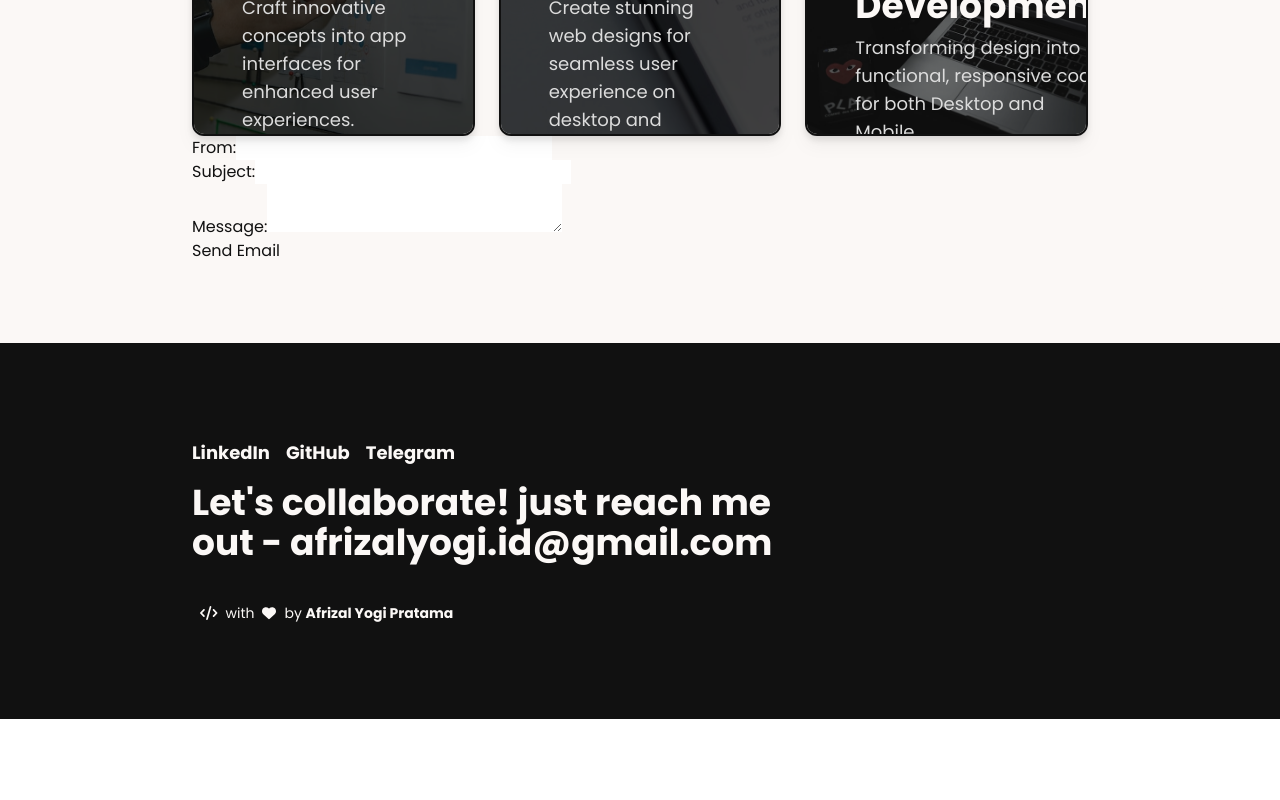
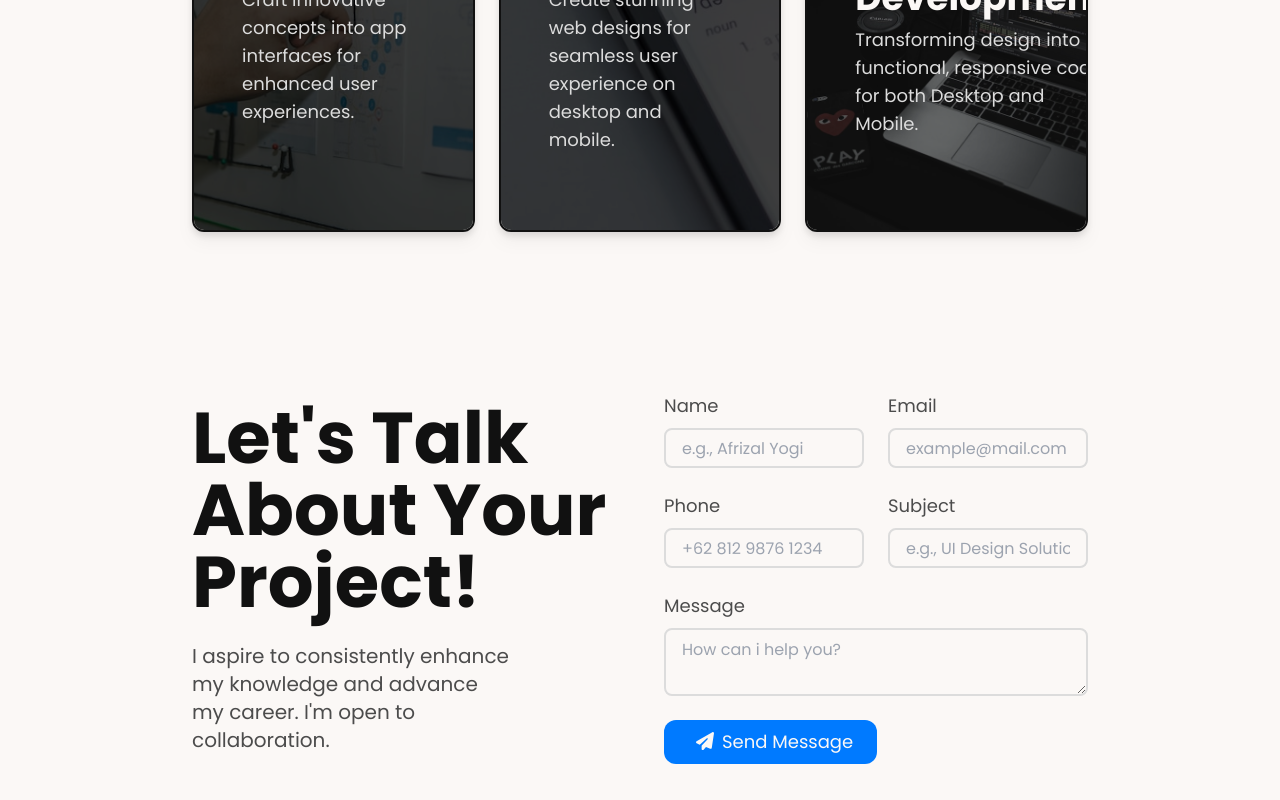
Before and after one commit to afrizalyogi/afrizalyogi.github.io, a Next.js app: page /service in a window 1280 px wide. Shown: the part 440-1240 px from the top of the page. Before the commit the page ends 1159 px from the top, so only its background shows below. Built offline with nearby package versions, Linux system fonts and the light colour scheme.

Commit message:
Add Service Page

```diff
--- a/src/app/about/page.tsx
+++ b/src/app/about/page.tsx
@@ -90,7 +90,7 @@ export default function About() {
 				</div>
 			</section>
 			<section id="what-i-did" className="py-20">
-				<div className="section-title mb-6">
+				<div className="section-title mb-12 lg:mb-16">
 					<p
 						className="text-5xl absolute left-0 right-0 text-center -mt-6 opacity-10
           	sm:text-7xl sm:-mt-12
@@ -116,8 +116,9 @@ export default function About() {
 					<div className="grid xl:grid-cols-3 gap-6">
 						<div
 							id="service-1"
-							className="service-content drop-shadow-lg rounded-xl border-2 mt-16 lg:mt-12">
+							className="service-content h-64 xl:h-96 2xl:h-72 drop-shadow-lg rounded-xl border-2">
 							<Link href={"/service"}>
+								{" "}
 								<div className="service-img"></div>
 								<div className="service-text p-12">
 									<h2 className="font-bold text-white-primary mb-2 text-2xl sm:text-4xl">
@@ -132,8 +133,9 @@ export default function About() {
 						</div>
 						<div
 							id="service-2"
-							className="service-content drop-shadow-lg rounded-xl border-2 mt-16 lg:mt-12">
+							className="service-content h-64 xl:h-96 2xl:h-72 drop-shadow-lg rounded-xl border-2">
 							<Link href={"/service"}>
+								{" "}
 								<div className="service-img"></div>
 								<div className="service-text p-12">
 									<h2 className="font-bold text-white-primary mb-2 text-2xl sm:text-4xl">
@@ -148,8 +150,9 @@ export default function About() {
 						</div>
 						<div
 							id="service-3"
-							className="service-content drop-shadow-lg rounded-xl border-2 mt-16 lg:mt-12">
+							className="service-content h-64 xl:h-96 2xl:h-72 drop-shadow-lg rounded-xl border-2">
 							<Link href={"/service"}>
+								{" "}
 								<div className="service-img"></div>
 								<div className="service-text p-12">
 									<h2 className="font-bold text-white-primary mb-2 text-2xl sm:text-4xl">
--- a/src/app/globals.css
+++ b/src/app/globals.css
@@ -63,7 +63,6 @@ html.dark .section-title p b {
 .service-content {
 	position: relative;
 	width: auto;
-	height: 280px;
 	overflow: hidden;
 }
 
--- a/src/app/service/page.tsx
+++ b/src/app/service/page.tsx
@@ -6,7 +6,7 @@ export default function Service() {
 	return (
 		<MainWrapper>
 			<section id="service" className="py-20">
-				<div className="section-title mb-6">
+				<div className="section-title mb-12 lg:mb-16">
 					<p
 						className="text-5xl absolute left-0 right-0 text-center -mt-6 opacity-10
           	sm:text-7xl sm:-mt-12
@@ -32,7 +32,7 @@ export default function Service() {
 					<div className="grid xl:grid-cols-3 gap-6">
 						<div
 							id="service-1"
-							className="service-content drop-shadow-lg rounded-xl border-2 mt-16 lg:mt-12">
+							className="service-content h-64 xl:h-96 2xl:h-72 drop-shadow-lg rounded-xl border-2">
 							<div className="service-img"></div>
 							<div className="service-text p-12">
 								<h2 className="font-bold text-white-primary mb-2 text-2xl sm:text-4xl">
@@ -46,7 +46,7 @@ export default function Service() {
 						</div>
 						<div
 							id="service-2"
-							className="service-content drop-shadow-lg rounded-xl border-2 mt-16 lg:mt-12">
+							className="service-content h-64 xl:h-96 2xl:h-72 drop-shadow-lg rounded-xl border-2">
 							<div className="service-img"></div>
 							<div className="service-text p-12">
 								<h2 className="font-bold text-white-primary mb-2 text-2xl sm:text-4xl">
@@ -60,7 +60,7 @@ export default function Service() {
 						</div>
 						<div
 							id="service-3"
-							className="service-content drop-shadow-lg rounded-xl border-2 mt-16 lg:mt-12">
+							className="service-content h-64 xl:h-96 2xl:h-72 drop-shadow-lg rounded-xl border-2">
 							<div className="service-img"></div>
 							<div className="service-text p-12">
 								<h2 className="font-bold text-white-primary mb-2 text-2xl sm:text-4xl">
@@ -73,7 +73,24 @@ export default function Service() {
 							</div>
 						</div>
 					</div>
-					<EmailForm></EmailForm>
+				</div>
+			</section>
+			<section id="contact" className="py-20">
+				<div className="grid grid-cols-1 xl:grid-cols-2 gap-12 items-center">
+					<div className="section-title">
+						<h1
+							className="text-3xl w-full mb-2 lg:mb-6 lg:w-auto mx-auto font-bold
+							lg:text-7xl">
+							Let's Talk About Your Project!
+						</h1>
+						<p className="text-sm lg:text-xl text-black-secondary dark:text-white-secondary xl:w-3/4">
+							I aspire to consistently enhance my knowledge and advance my
+							career. I'm open to collaboration.
+						</p>
+					</div>
+					<div className="section-content">
+						<EmailForm></EmailForm>
+					</div>
 				</div>
 			</section>
 		</MainWrapper>
--- a/src/components/email-form.tsx
+++ b/src/components/email-form.tsx
@@ -1,13 +1,17 @@
 "use client"
 import { FormEvent, useState } from "react"
 import axios from "axios"
+import { faPaperPlane } from "@fortawesome/free-solid-svg-icons"
+import { FontAwesomeIcon } from "@fortawesome/react-fontawesome"
 
 export default function EmailForm() {
 	const [formData, setFormData] = useState({
 		from: "",
 		to: "afrizalyogi.id@gmail.com",
+		name: "",
 		subject: "",
 		text: "",
+		phone: "",
 	})
 
 	const handleChange = (e: { target: { name: any; value: any } }) => {
@@ -21,49 +25,106 @@ export default function EmailForm() {
 	const handleSubmit = async (e: FormEvent<HTMLFormElement>) => {
 		e.preventDefault()
 		try {
-			await axios.post("https://email.api.afrizalyogi.studio/", formData)
-			alert("Email sent successfully!")
+			await axios.post("https://email.api.afrizalyogi.studio", formData)
 		} catch (error) {
 			console.error("Error sending email:", error)
-			alert("An error occurred while sending the email.")
 		}
 	}
 
 	return (
 		<form onSubmit={handleSubmit}>
-			<div>
-				<label htmlFor="from">From:</label>
+			<div className="grid lg:grid-cols-2 gap-x-6">
+				<div className="flex flex-wrap gap-2 mb-6">
+					<label
+						className="text-sm lg:text-lg text-black-secondary dark:text-white-secondary"
+						htmlFor="name">
+						Name
+					</label>
+					<input
+						type="text"
+						id="name"
+						name="name"
+						placeholder="e.g., Afrizal Yogi"
+						className="border-2 bg-white-primary border-white-secondary rounded-lg px-4 h-10 w-full"
+						value={formData.name}
+						onChange={handleChange}
+						required
+					/>
+				</div>
+				<div className="flex flex-wrap gap-2 mb-6">
+					<label
+						className="text-sm lg:text-lg text-black-secondary dark:text-white-secondary"
+						htmlFor="from">
+						Email
+					</label>
 					<input
 						type="email"
 						id="from"
 						name="from"
+						placeholder="example@mail.com"
+						className="border-2 bg-white-primary border-white-secondary rounded-lg px-4 h-10 w-full"
 						value={formData.from}
 						onChange={handleChange}
 						required
 					/>
 				</div>
-			<div>
-				<label htmlFor="subject">Subject:</label>
+				<div className="flex flex-wrap gap-2 mb-6">
+					<label
+						className="text-sm lg:text-lg text-black-secondary dark:text-white-secondary"
+						htmlFor="phone">
+						Phone
+					</label>
+					<input
+						type="number"
+						id="phone"
+						name="phone"
+						placeholder="+62 812 9876 1234"
+						className="border-2 bg-white-primary border-white-secondary rounded-lg px-4 h-10 w-full"
+						value={formData.phone}
+						onChange={handleChange}
+						required
+					/>
+				</div>
+				<div className="flex flex-wrap gap-2 mb-6">
+					<label
+						className="text-sm lg:text-lg text-black-secondary dark:text-white-secondary"
+						htmlFor="subject">
+						Subject
+					</label>
 					<input
 						type="text"
 						id="subject"
 						name="subject"
+						placeholder="e.g., UI Design Solutions for My Business"
+						className="border-2 bg-white-primary border-white-secondary rounded-lg px-4 h-10 w-full"
 						value={formData.subject}
 						onChange={handleChange}
 						required
 					/>
 				</div>
-			<div>
-				<label htmlFor="text">Message:</label>
+			</div>
+			<div className="flex flex-wrap gap-2 mb-6">
+				<label
+					className="text-sm lg:text-lg text-black-secondary dark:text-white-secondary"
+					htmlFor="text">
+					Message
+				</label>
 				<textarea
 					id="text"
 					name="text"
+					placeholder="How can i help you?"
+					className="border-2 bg-white-primary border-white-secondary rounded-lg px-4 py-2 w-full"
 					value={formData.text}
 					onChange={handleChange}
 					required
 				/>
 			</div>
-			<button type="submit">Send Email</button>
+			<button
+				type="submit"
+				className="text-sm lg:text-lg bg-blue-primary text-white-primary py-4 lg:py-2 px-6 rounded-xl">
+				<FontAwesomeIcon icon={faPaperPlane} className="mx-2" />
+				Send Message
+			</button>
 		</form>
 	)
 }
```
Also changed, not shown: package.json (indentation only). Lines whose indentation alone changed are shown as unchanged.
